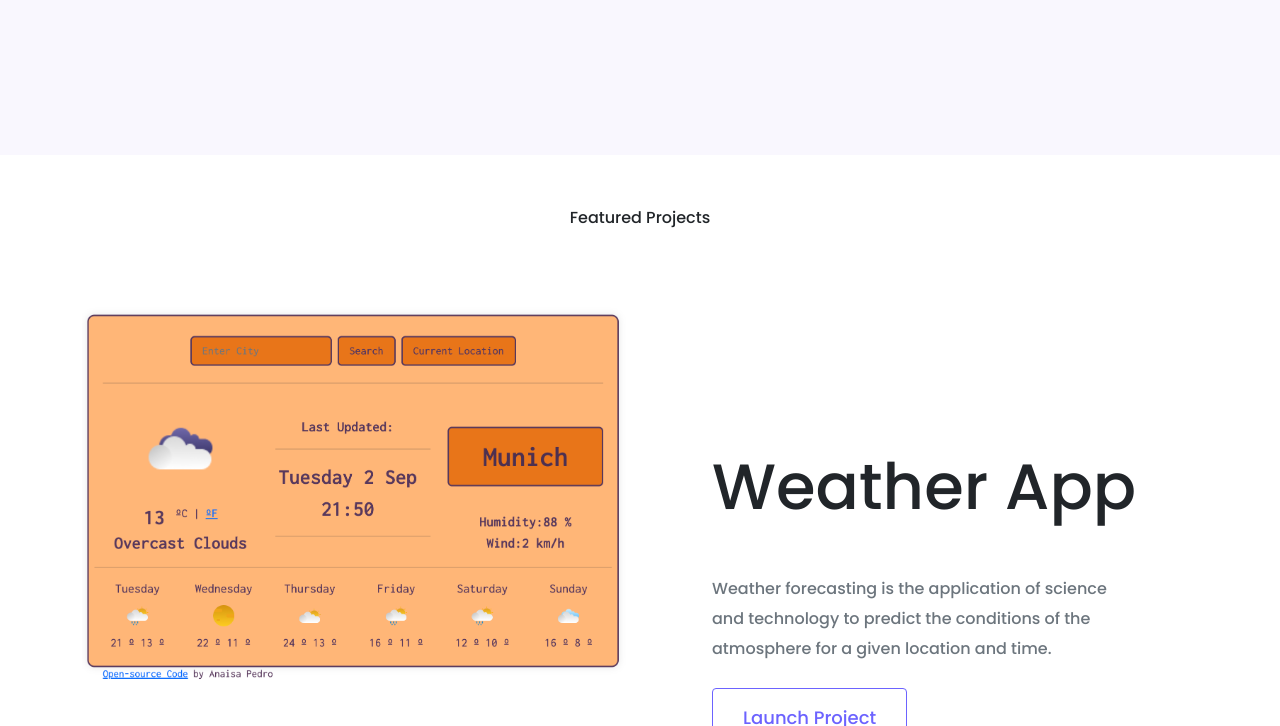
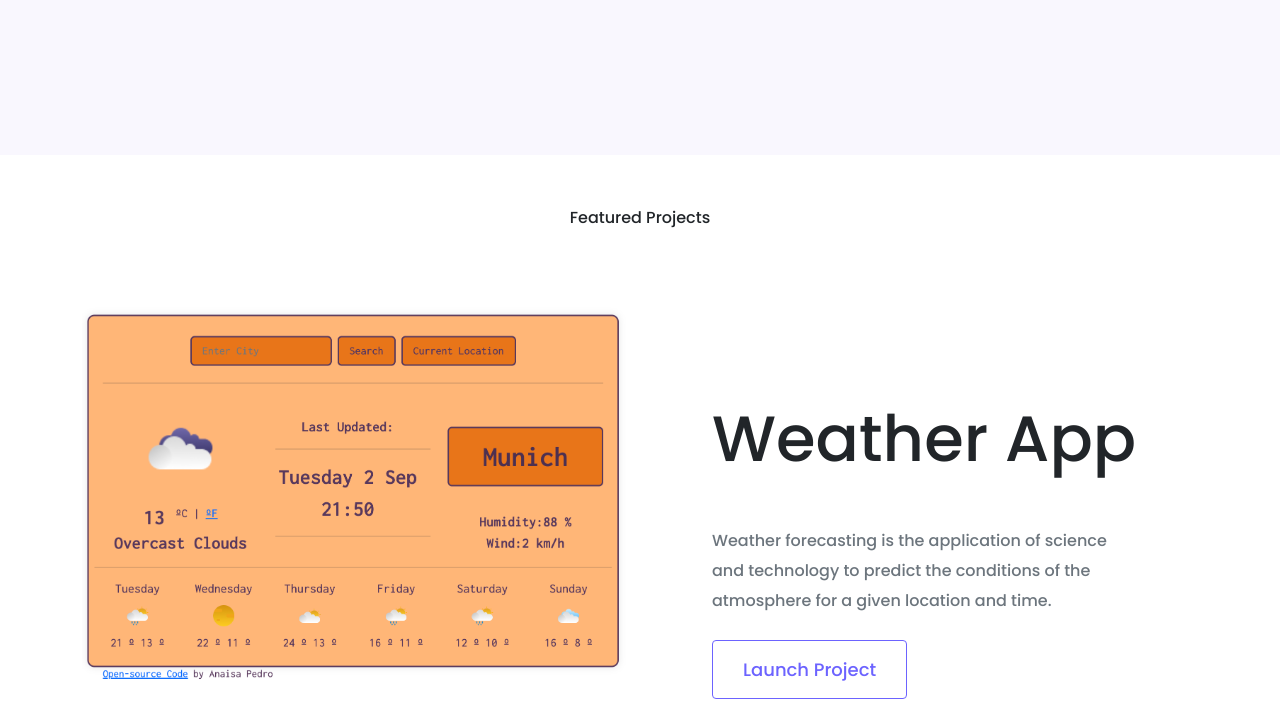
Before and after one commit to Isapedro/Portfolio-Anaisa-Pedro, a plain HTML site: page index.html in a window 1280 px wide. Shown: the part 490-1216 px from the top of the page. Drawn offline with nearby package versions, Linux system fonts and the light colour scheme.

Commit message:
changed margins

```diff
--- a/index.html
+++ b/index.html
@@ -46,7 +46,7 @@
         </div>
         <div class="col">
           <div class="project-description">
-            <h2 class="mb-5 mt-5">Weather App</h2>
+            <h2 class="mb-5">Weather App</h2>
             <p class="mb-4 text-muted">
               Weather forecasting is the application of science and technology
               to predict the conditions of the atmosphere for a given location
```
